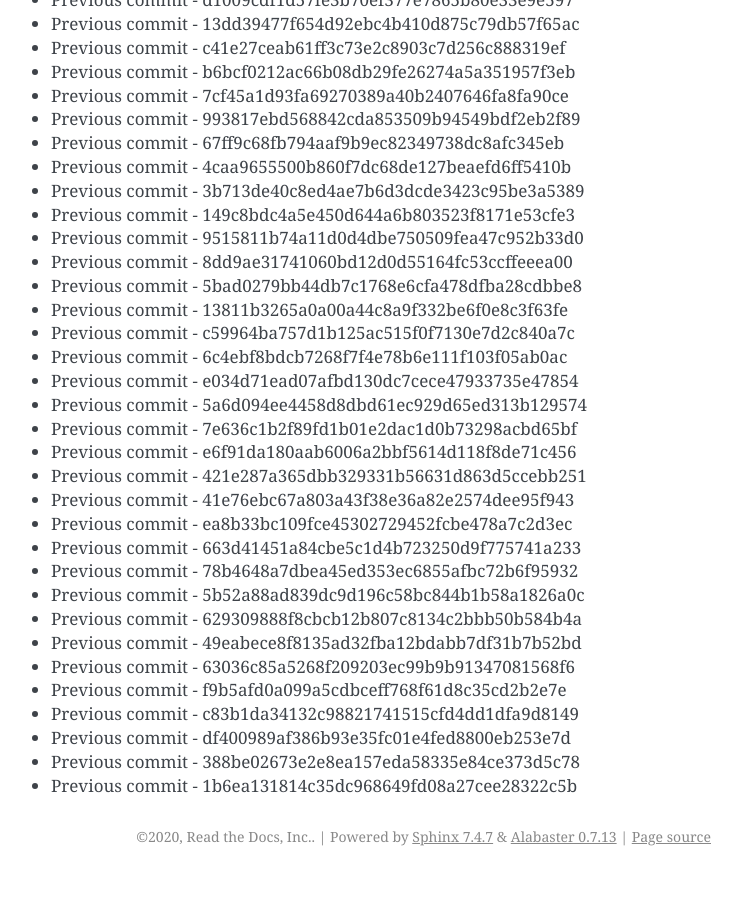
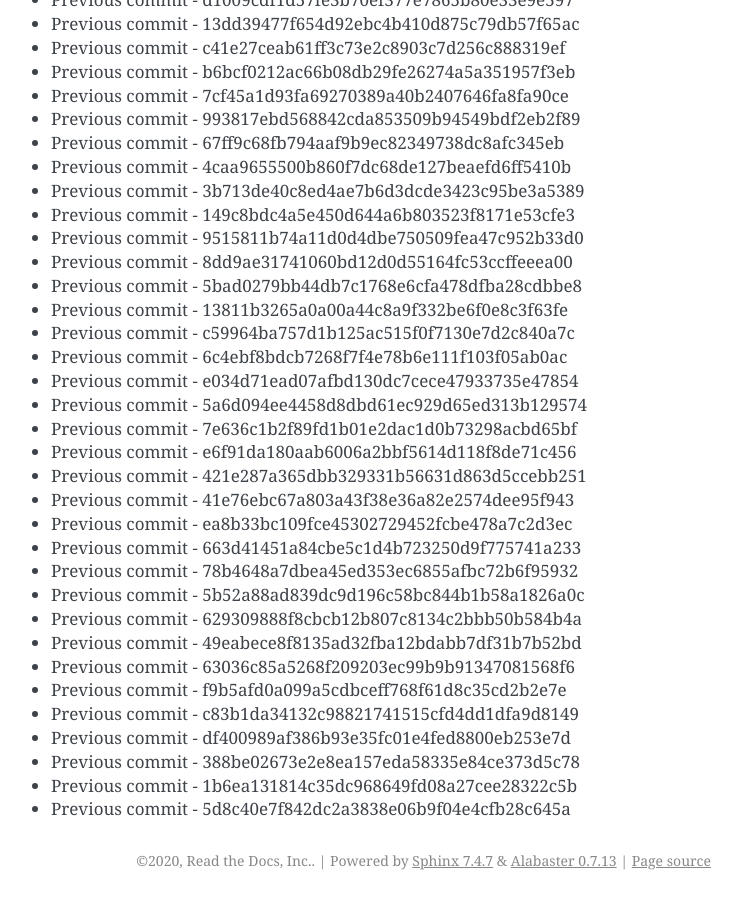
Before and after one commit to readthedocs/rtd-git-stresstest, a Sphinx documentation site: the page built from docs/updates.rst, in a window 1280 px wide and 900 px high, scrolled down 43323 px. Shown: the whole window, without its empty margins (399-1141 px from the left). Built offline with Sphinx 7.4.7, drawn with Linux system fonts in a browser that asks for light colours; before the commit the page ends 44199 px from its top, so only the background shows below that.

Commit message:
Generating commit from previous: 5d8c40e7f842dc2a3838e06b9f04e4cfb28c645a

```diff
--- a/docs/updates.rst
+++ b/docs/updates.rst
@@ -1852,3 +1852,4 @@ It can be tested for any performance characteristics.
 * Previous commit - df400989af386b93e35fc01e4fed8800eb253e7d
 * Previous commit - 388be02673e2e8ea157eda58335e84ce373d5c78
 * Previous commit - 1b6ea131814c35dc968649fd08a27cee28322c5b
+* Previous commit - 5d8c40e7f842dc2a3838e06b9f04e4cfb28c645a
```
